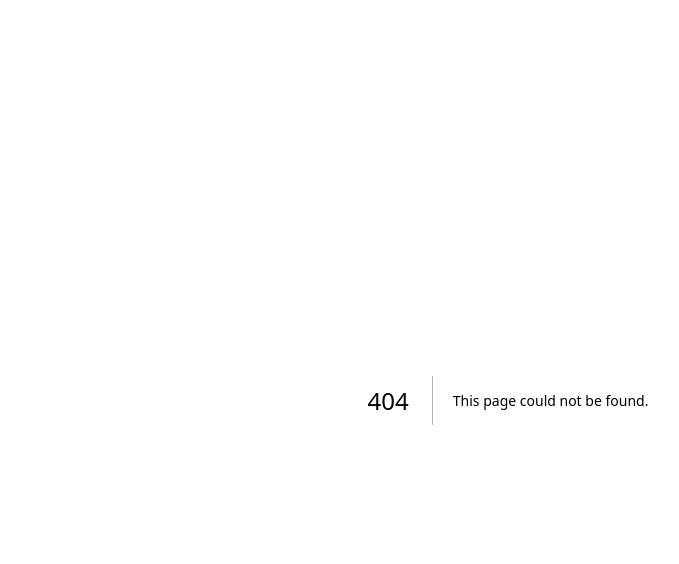
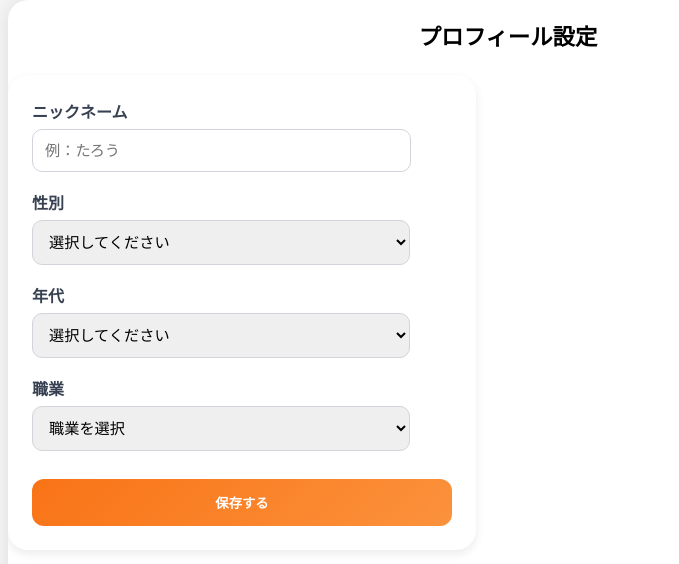
Before and after one commit to HearCall3/kitchen-link, a Next.js app: page /profile/user in a window 1280 px wide. Before the commit this address had no page. Shown: the top 564 px of the page, without its empty margins (132-811 px from the left). Built offline with nearby package versions, Linux system fonts and the light colour scheme.

Commit message:
11/27　画面増えた

```diff
--- a/src/app/page.tsx
+++ b/src/app/page.tsx
@@ -130,7 +130,13 @@ export default function Home() {
 
       <div className={`side-menu ${menuOpen ? "open" : ""}`}>
         <ul className="text-gray-800 text-lg">
-          <li className="border-b p-3 hover:bg-gray-100">プロフィール</li>
+
+          <li
+            className="border-b p-3 hover:bg-gray-100 cursor-pointer"
+            onClick={() => router.push("/profile/user")}
+          >
+            プロフィール
+          </li>
           <li className="border-b p-3 hover:bg-gray-100">マイ投稿</li>
           <li className="border-b p-3 hover:bg-gray-100">出店登録</li>
           {!isLoggedIn ? (
--- a/src/app/profile/page.tsx
+++ /dev/null
@@ -1,3 +0,0 @@
-//プロフィールの編集画面
-//DBからユーザ情報を出力。
-//ユーザが更新できるように
--- /dev/null
+++ b/src/app/profile/store/page.tsx
@@ -0,0 +1,70 @@
+"use client";
+
+import { useState } from "react";
+import styles from "./style.module.css"; // ← ここ修正！
+
+export default function StoreProfileEditPage() {
+  const [storeName, setStoreName] = useState("");
+  const [description, setDescription] = useState("");
+  const [storeUrl, setStoreUrl] = useState("");
+
+  const handleSave = () => {
+    alert("店舗プロフィールを保存しました！（テスト版）");
+    console.log({ storeName, description, storeUrl });
+  };
+
+  return (
+    <div className={styles["phone-frame"]}>
+      <div className={styles["phone-content"]}>
+
+        {/* タイトル */}
+        <h2 className={styles.title}>店舗プロフィール設定</h2>
+
+        <div className={styles.container}>
+
+          {/* 店舗名 */}
+          <div>
+            <label className={styles.label}>店舗名</label>
+            <input
+              type="text"
+              className={styles.input}
+              placeholder="例：キッチンリンクカフェ"
+              value={storeName}
+              onChange={(e) => setStoreName(e.target.value)}
+            />
+          </div>
+
+          {/* 紹介文 */}
+          <div>
+            <label className={styles.label}>紹介文</label>
+            <textarea
+              className={styles.textarea}
+              placeholder="お店の特徴などを入力してください"
+              rows={4}
+              value={description}
+              onChange={(e) => setDescription(e.target.value)}
+            />
+          </div>
+
+          {/* URL */}
+          <div>
+            <label className={styles.label}>URL</label>
+            <input
+              type="url"
+              className={styles.input}
+              placeholder="https://example.com"
+              value={storeUrl}
+              onChange={(e) => setStoreUrl(e.target.value)}
+            />
+          </div>
+
+          {/* 保存ボタン */}
+          <button className={styles.btn} onClick={handleSave}>
+            保存する
+          </button>
+
+        </div>
+      </div>
+    </div>
+  );
+}
--- /dev/null
+++ b/src/app/profile/store/style.module.css
@@ -0,0 +1,95 @@
+/* ===== スマホ風フレーム全体 ===== */
+.phone-frame {
+  width: 100%;
+  min-height: 100vh;
+  background: #f3f4f6;
+  display: flex;
+  justify-content: center;
+  align-items: flex-start;
+  padding: 16px 0;
+}
+
+/* ===== 中央に配置されるスマホ画面部分 ===== */
+.phone-content {
+  width: 100%;
+  max-width: 420px; /* スマホ最大幅 */
+  background: #ffffff;
+  min-height: 100vh;
+  border-radius: 28px;
+  box-shadow: 0 0 18px rgba(0,0,0,0.15);
+  padding: 24px;
+  display: flex;
+  flex-direction: column;
+  overflow-y: auto; /* スクロール対応 */
+}
+
+/* ===== コンテンツ表示領域 ===== */
+.container {
+  width: 100%;
+  max-width: 420px;
+  margin: 0 auto;
+  padding: 24px;
+  display: flex;
+  flex-direction: column;
+  gap: 16px;
+}
+
+/* ===== タイトル ===== */
+.title {
+  font-size: 1.4rem;
+  font-weight: 700;
+  margin-bottom: 16px;
+  text-align: center;
+}
+
+/* ===== ラベル ===== */
+.label {
+  font-weight: 600;
+  color: #374151;
+  display: block;
+  margin-bottom: 6px;
+}
+
+/* ===== 入力系 ===== */
+.input,
+.textarea {
+  width: 90%;
+  padding: 12px;
+  border: 1px solid #d1d5db;
+  border-radius: 10px;
+  font-size: 0.95rem;
+  outline: none;
+  transition: border 0.2s ease, box-shadow 0.2s ease;
+}
+
+.textarea {
+  min-height: 120px;
+  resize: vertical;
+}
+
+.input:focus,
+.textarea:focus {
+  border-color: #fb923c;
+  box-shadow: 0 0 0 2px rgba(251, 146, 60, 0.3);
+}
+
+/* ===== ボタン ===== */
+.btn {
+  width: 100%;
+  background: linear-gradient(135deg, #f97316, #fb923c);
+  color: #fff;
+  font-weight: 700;
+  padding: 14px 0;
+  border-radius: 12px;
+  border: none;
+  cursor: pointer;
+  transition: background 0.2s ease, transform 0.15s ease;
+}
+
+.btn:hover {
+  background: linear-gradient(135deg, #ea580c, #f97316);
+}
+
+.btn:active {
+  transform: scale(0.96);
+}
--- /dev/null
+++ b/src/app/profile/user/page.tsx
@@ -0,0 +1,89 @@
+"use client";
+
+import { useState } from "react";
+import styles from "./style.module.css";
+
+export default function UserProfilePage() {
+  const [nickname, setNickname] = useState("");
+  const [gender, setGender] = useState("");
+  const [ageGroup, setAgeGroup] = useState("");
+  const [job, setJob] = useState("");
+
+  return (
+    <div className="phone-frame">
+      <div className="phone-content">
+        <h2 className={styles.title}>プロフィール設定</h2>
+
+        <div className={styles.card}>
+          {/* ニックネーム */}
+          <div>
+            <label className={styles.label}>ニックネーム</label>
+            <input
+              type="text"
+              value={nickname}
+              onChange={(e) => setNickname(e.target.value)}
+              placeholder="例：たろう"
+              className={styles.inputtext}
+            />
+          </div>
+
+          {/* 性別 */}
+          <div>
+            <label className={styles.label}>性別</label>
+            <select
+              value={gender}
+              onChange={(e) => setGender(e.target.value)}
+              className={styles.input}
+            >
+              <option value="">選択してください</option>
+              <option value="male">男性</option>
+              <option value="female">女性</option>
+              <option value="other">その他</option>
+            </select>
+          </div>
+
+          {/* 年代 */}
+          <div>
+            <label className={styles.label}>年代</label>
+            <select
+              value={ageGroup}
+              onChange={(e) => setAgeGroup(e.target.value)}
+              className={styles.input}
+            >
+              <option value="">選択してください</option>
+              <option value="10s">10代</option>
+              <option value="20s">20代</option>
+              <option value="30s">30代</option>
+              <option value="40s">40代</option>
+              <option value="50s">50代以上</option>
+            </select>
+          </div>
+
+          {/* 職業 */}
+          <div>
+            <label className={styles.label}>職業</label>
+            <select
+              value={job}
+              onChange={(e) => setJob(e.target.value)}
+              className={styles.input}
+            >
+              <option value="">職業を選択</option>
+              <option value="student">学生</option>
+              <option value="company">会社員</option>
+              <option value="freelancer">フリーランス</option>
+              <option value="self-employed">自営業</option>
+              <option value="part-time">アルバイト・パート</option>
+              <option value="unemployed">無職</option>
+              <option value="other">その他</option>
+            </select>
+          </div>
+
+          {/* 保存ボタン */}
+          <button className={styles.btn} onClick={() => alert("保存しました！")}>
+            保存する
+          </button>
+        </div>
+      </div>
+    </div>
+  );
+}
--- /dev/null
+++ b/src/app/profile/user/style.module.css
@@ -0,0 +1,109 @@
+/* ===== スマホ風フレーム全体 ===== */
+.phone-frame {
+  width: 100%;
+  min-height: 100vh;
+  background: #f3f4f6;
+  display: flex;
+  justify-content: center;
+  align-items: flex-start;
+  padding: 16px 0;
+}
+
+/* ===== 中央に配置されるスマホ画面部分 ===== */
+.phone-content {
+  width: 100%;
+  max-width: 420px; /* スマホ最大幅 */
+  background: #ffffff;
+  min-height: 100vh;
+  border-radius: 28px;
+  box-shadow: 0 0 18px rgba(0,0,0,0.15);
+  padding: 24px;
+  display: flex;
+  flex-direction: column;
+}
+
+/* ===== スクロール対応 ===== */
+.phone-content {
+  overflow-y: auto;
+}
+
+
+.container {
+  min-height: 100vh;
+  background: #f8fafc;
+  padding: 24px;
+  display: flex;
+  flex-direction: column;
+  align-items: center;
+}
+
+.title {
+  font-size: 1.4rem;
+  font-weight: 700;
+  margin-bottom: 24px;
+  text-align: center;
+}
+
+.card {
+  background: #ffffff;
+  border-radius: 20px;
+  padding: 24px;
+  width: 100%;
+  max-width: 420px;
+  box-shadow: 0 4px 10px rgba(0, 0, 0, 0.08);
+  display: flex;
+  flex-direction: column;
+  gap: 18px;
+}
+
+.label {
+  display: block;
+  color: #374151;
+  font-weight: 600;
+  margin-bottom: 6px;
+}
+
+.input {
+  width: 90%;
+  padding: 12px;
+  border: 1px solid #d1d5db;
+  border-radius: 10px;
+  font-size: 0.95rem;
+  outline: none;
+  transition: border 0.2s ease, box-shadow 0.2s ease;
+}
+.inputtext {
+  width: 84%;
+  padding: 12px;
+  border: 1px solid #d1d5db;
+  border-radius: 10px;
+  font-size: 0.95rem;
+  outline: none;
+  transition: border 0.2s ease, box-shadow 0.2s ease;
+}
+
+.input:focus {
+  border-color: #fb923c;
+  box-shadow: 0 0 0 2px rgba(251, 146, 60, 0.3);
+}
+
+.btn {
+  width: 100%;
+  background: linear-gradient(135deg, #f97316, #fb923c);
+  color: #fff;
+  font-weight: 700;
+  padding: 14px 0;
+  border-radius: 12px;
+  border: none;
+  margin-top: 10px;
+  cursor: pointer;
+  transition: background 0.2s ease, transform 0.15s ease;
+}
+
+.btn:hover {
+  background: linear-gradient(135deg, #ea580c, #f97316);
+}
+
+.btn:active {
+  transform: scale(0.96);
+}
--- a/src/app/store/page.tsx
+++ b/src/app/store/page.tsx
@@ -48,7 +48,7 @@ export default function StoreRegisterPage() {
           <input
             type="text"
             name="address"
-            placeholder="出店場所"
+            placeholder="URL"
             value={form.address}
             onChange={handleChange}
             className="register-input"
--- a/src/app/user/page.tsx
+++ b/src/app/user/page.tsx
@@ -9,7 +9,7 @@ export default function UserRegisterPage() {
   const [form, setForm] = useState({
     nickname: "",
     gender: "",
-    age: "",
+    ageGroup: "",
     occupation: "",
   });
 
@@ -50,16 +50,22 @@ export default function UserRegisterPage() {
             <option value="female">女性</option>
             <option value="other">その他</option>
           </select>
-          <input
-            type="number"
-            name="age"
-            placeholder="年齢"
-            value={form.age}
+          <select
+            name="ageGroup"
+            value={form.ageGroup}
             onChange={handleChange}
             className="register-input"
             required
-          />
-                    <select
+          >
+            <option value="">年代を選択</option>
+            <option value="10代">10代</option>
+            <option value="20代">20代</option>
+            <option value="30代">30代</option>
+            <option value="40代">40代</option>
+            <option value="50代以上">50代以上</option>
+          </select>
+
+          <select
             name="occupation"
             value={form.occupation}
             onChange={handleChange}
```
Also changed, not shown: src/app/profile/style.css (deleted).
